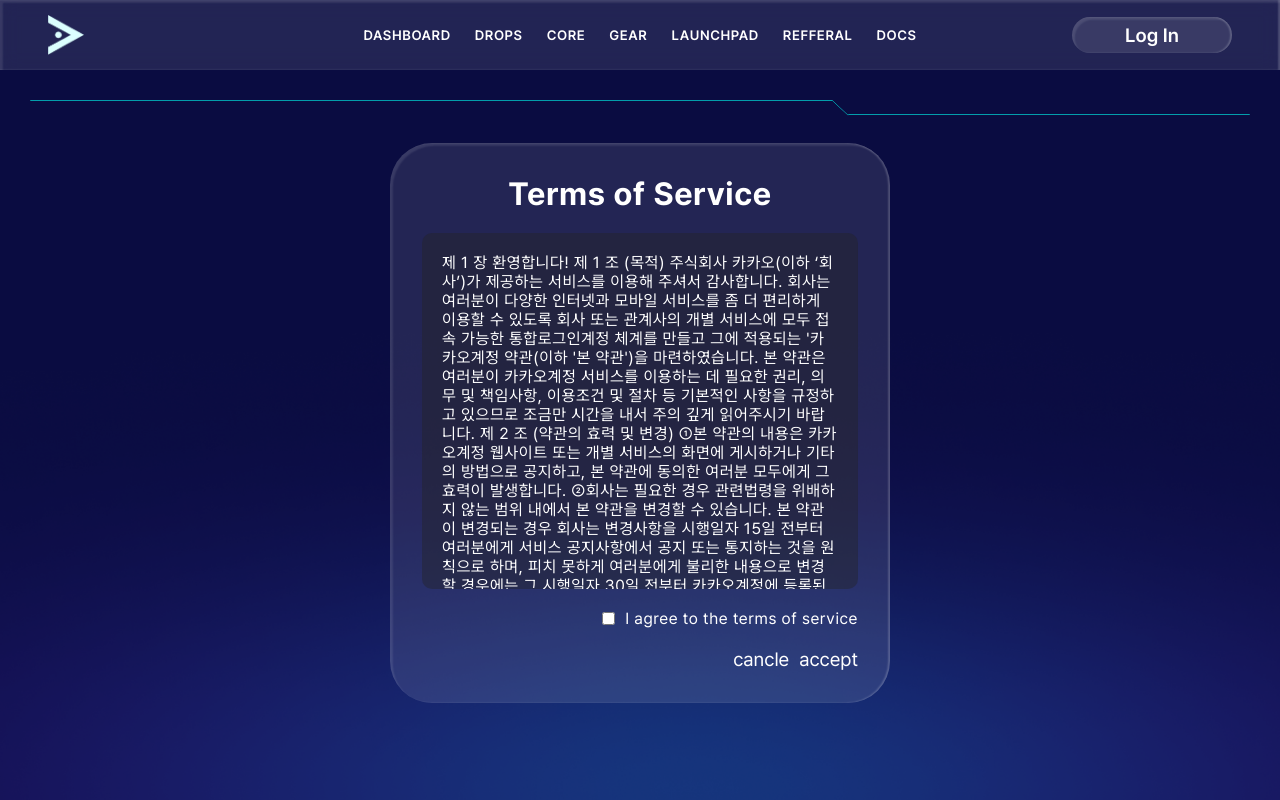
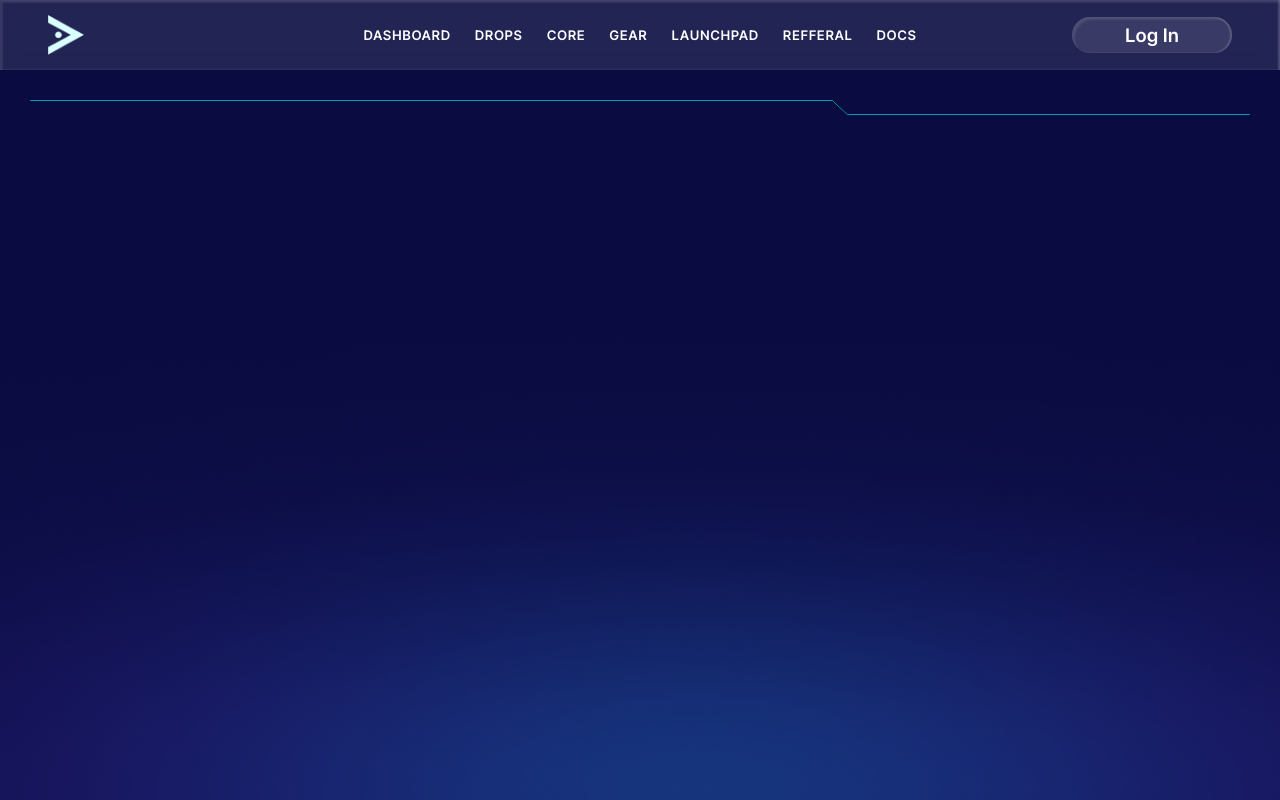
Before and after one commit to elixirevo/test-core-app, a SvelteKit app: page /user/signup in a window 1280 px wide. Built offline with nearby package versions, Linux system fonts and the light colour scheme.

Commit message:
♻️ css and class

```diff
--- a/src/routes/core/+page.svelte
+++ b/src/routes/core/+page.svelte
@@ -3,7 +3,7 @@
 </script>
 
 <div class="content-wrap">
-	<div class="core-style-background-inner box-md">
+	<div class="core-style-background box-md">
 		<div class="background-dark description">ㅁㄴㅇ</div>
 		<div class="button-wrap">
 			<button class="background-light test-button">
--- a/src/routes/core/asset/+page.svelte
+++ b/src/routes/core/asset/+page.svelte
@@ -26,7 +26,7 @@
 </script>
 
 <div class="content-wrap">
-	<div class="core-style-background-inner box-md">
+	<div class="core-style-background box-md">
 		<div class="box-content">
 			<div class="box-content-top">
 				<div class="text-md">Found 5 Assets</div>
@@ -44,7 +44,7 @@
 			</div>
 		</div>
 	</div>
-	<div class="core-style-background-inner box-md">
+	<div class="core-style-background box-md">
 		<div class="box-title">
 			<div class="text-md">Select your NFT & FT Asset</div>
 		</div>
--- a/src/routes/core/asset/[slug]/+page.svelte
+++ b/src/routes/core/asset/[slug]/+page.svelte
@@ -5,7 +5,7 @@
 </script>
 
 <div class="content-wrap">
-	<div class="core-style-background-inner box-md">
+	<div class="core-style-background box-md">
 		<div class="box-content">
 			<!--  -->
 		</div>
@@ -13,5 +13,4 @@
 </div>
 
 <style>
-
 </style>
--- a/src/routes/user/signup/+page.svelte
+++ b/src/routes/user/signup/+page.svelte
@@ -3,77 +3,9 @@
 </script>
 
 <div class="content-wrap">
-	<div class="vision-style-background vision-box md-box">
-		<h1>Terms of Service</h1>
-		<div class="vision-style-background-dark description">
-			제 1 장 환영합니다! 제 1 조 (목적) 주식회사 카카오(이하 ‘회사’)가 제공하는 서비스를 이용해
-			주셔서 감사합니다. 회사는 여러분이 다양한 인터넷과 모바일 서비스를 좀 더 편리하게 이용할 수
-			있도록 회사 또는 관계사의 개별 서비스에 모두 접속 가능한 통합로그인계정 체계를 만들고 그에
-			적용되는 '카카오계정 약관(이하 '본 약관')을 마련하였습니다. 본 약관은 여러분이 카카오계정
-			서비스를 이용하는 데 필요한 권리, 의무 및 책임사항, 이용조건 및 절차 등 기본적인 사항을
-			규정하고 있으므로 조금만 시간을 내서 주의 깊게 읽어주시기 바랍니다. 제 2 조 (약관의 효력 및
-			변경) ①본 약관의 내용은 카카오계정 웹사이트 또는 개별 서비스의 화면에 게시하거나 기타의
-			방법으로 공지하고, 본 약관에 동의한 여러분 모두에게 그 효력이 발생합니다. ②회사는 필요한 경우
-			관련법령을 위배하지 않는 범위 내에서 본 약관을 변경할 수 있습니다. 본 약관이 변경되는 경우
-			회사는 변경사항을 시행일자 15일 전부터 여러분에게 서비스 공지사항에서 공지 또는 통지하는 것을
-			원칙으로 하며, 피치 못하게 여러분에게 불리한 내용으로 변경할 경우에는 그 시행일자 30일 전부터
-			카카오계정에 등록된 이메일 주소로 이메일(이메일주소가 없는 경우 서비스 내 전자쪽지 발송,
-			서비스 내 알림 메시지를 띄우는 등의 별도의 전자적 수단) 발송 또는 여러분이 등록한 휴대폰번호로
-			카카오톡 메시지 또는 문자메시지 발송하는 방법 등으로 개별적으로 알려 드리겠습니다. ③회사가
-			전항에 따라 공지 또는 통지를 하면서 공지 또는 통지일로부터 개정약관 시행일 7일 후까지
-			거부의사를 표시하지 아니하면 승인한 것으로 본다는 뜻을 명확하게 고지하였음에도 여러분의
-			의사표시가 없는 경우에는 변경된 약관을 승인한 것으로 봅니다. 여러분이 개정약관에 동의하지 않을
-			경우 여러분은 이용계약을 해지할 수 있습니다. 제 3 조 (약관 외 준칙) 본 약관에 규정되지 않은
-			사항에 대해서는 관련법령 또는 회사가 정한 개별 서비스의 이용약관, 운영정책 및 규칙 등(이하
-			‘세부지침’)의 규정에 따릅니다. 제 4 조 (용어의 정의) ①본 약관에서 사용하는 용어의 정의는
-			다음과 같습니다. 1.카카오계정: 회사 또는 관계사가 제공하는 개별 서비스를 하나의 로그인계정과
-			비밀번호로 회원 인증, 회원정보 변경, 회원 가입 및 탈퇴 등을 관리할 수 있도록 회사가 정한
-			로그인계정 정책을 말합니다. 2.회원: 카카오계정이 적용된 개별 서비스 또는 카카오계정
-			웹사이트에서 본 약관에 동의하고, 카카오계정을 이용하는 자를 말합니다. 3.관계사: 회사와 제휴
-			관계를 맺고 카카오계정을 공동 제공하기로 합의한 법인을 말합니다. 개별 관계사는 카카오
-			기업사이트에서 확인할 수 있고 추후 추가/변동될 수 있으며 관계사가 추가/변동될 때에는 카카오
-		</div>
-		<div class="confirm-check">
-			<input type="checkbox" id="confirm" />
-			<label for="confirm">I agree to the terms of service</label>
-		</div>
-		<div class="button-wrap">
-			<button>cancle</button>
-			<button>accept</button>
-		</div>
-	</div>
+	<!--  -->
 </div>
 
 <style>
-	.md-box {
-		width: 500px;
-		height: 70vh;
-		max-height: 900px;
-		display: flex;
-		flex-direction: column;
-		align-items: center;
-		gap: 20px;
-	}
-
-	.description {
-		height: 100%;
-		overflow: scroll;
-		padding: 20px;
-		border-radius: 10px;
-	}
-
-	.confirm-check {
-		display: flex;
-		width: 100%;
-		justify-content: flex-end;
-		gap: 10px;
-	}
-
-	.button-wrap {
-		display: flex;
-		width: 100%;
-		justify-content: flex-end;
-		gap: 10px;
-		font-size: 1.2rem;
-	}
+	/*  */
 </style>
```
Also changed, not shown: src/lib/components/signup/signupEnd.svelte (renamed from src/lib/components/signup/signup-end.svelte), src/lib/components/signup/signupStart.svelte (added), src/lib/styles/ui.css.
